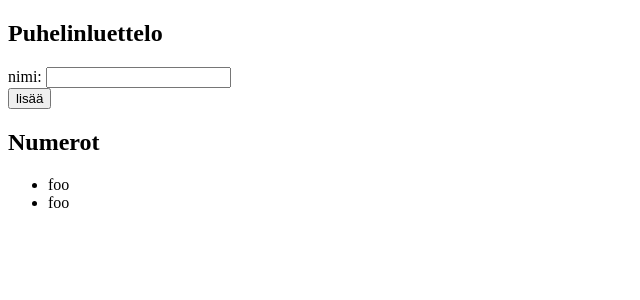
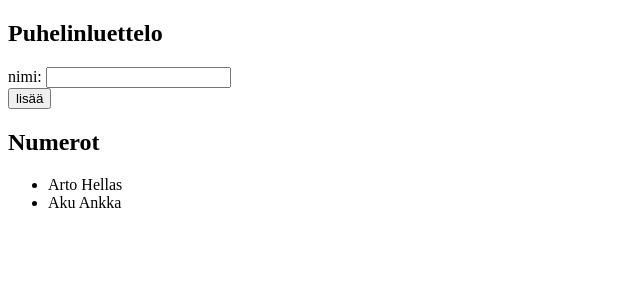
Before and after one commit to juhapekkaeloranta/FullStack-kurssi, a React (Create React App) app in the folder Osa_2/two-five-phonebook/: page / in a window 1280 px wide. Shown: the top 300 px of the page, without its empty margins (0-640 px from the left). Built offline with nearby package versions, Linux system fonts and the light colour scheme.

Commit message:
teht 2-6 key fixed

```diff
--- a/Osa_2/two-five-phonebook/src/App.js
+++ b/Osa_2/two-five-phonebook/src/App.js
@@ -1,16 +1,15 @@
 import React from 'react';
 
-const Row = (props) => {
-  console.log(props)
+const Row = ({ rowData }) => {
   return (
-    <li key={props.content}>foo</li>
+    <li>{rowData.name}</li>
   )
 }
 
-const Rows = ({ rowData }) => {
+const Rows = ({ rowsData }) => {
   return (
     <ul>
-      {rowData.map(row => <Row content={row.name}/>)}
+      {rowsData.map(row => <Row key={row.name} rowData={row}/>)}
     </ul>
   )
 }
@@ -20,8 +19,8 @@ class App extends React.Component {
     super(props)
     this.state = {
       persons: [
-        { name: 'Arto Hellas' },
-        { name: 'Aku Ankka'}
+        { name: 'Arto Hellas', id: 1},
+        { name: 'Aku Ankka', id: 2}
       ],
       newName: ''
     }
@@ -49,7 +48,7 @@ class App extends React.Component {
         </form>
 
         <h2>Numerot</h2>
-        <Rows rowData={this.state.persons} />
+        <Rows rowsData={this.state.persons} />
       </div>
     )
   }
```
